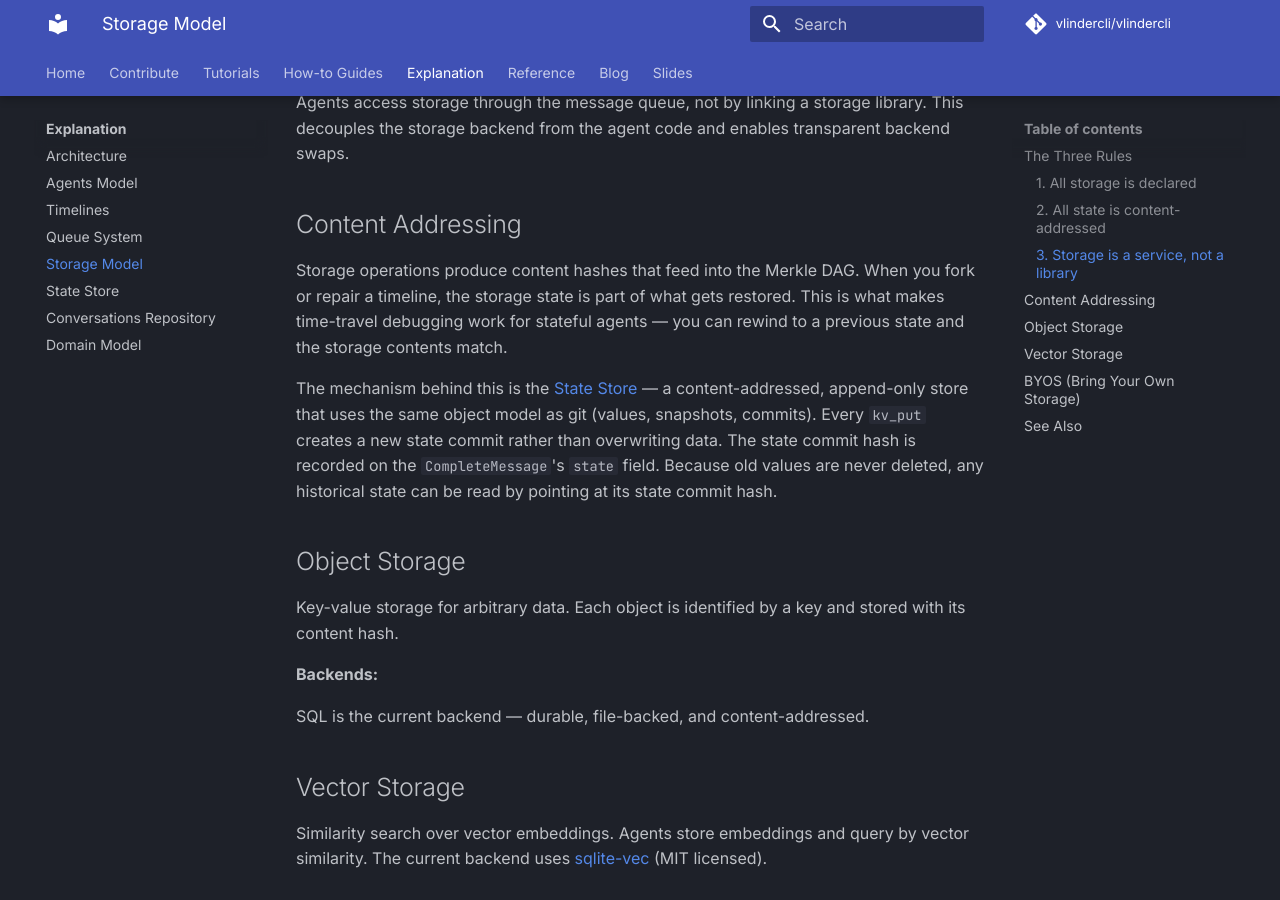
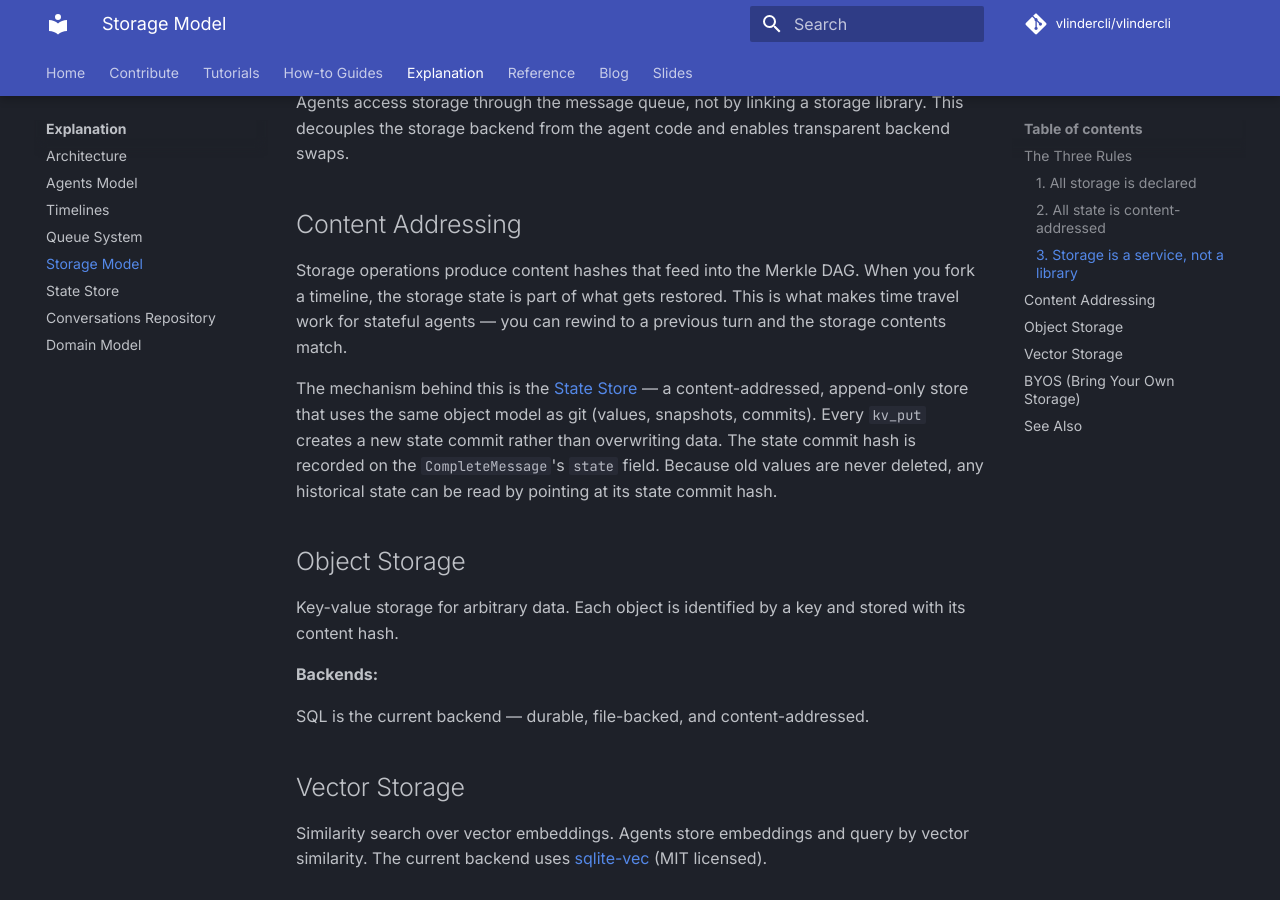
Before and after one commit to vlindercli/public-docs, an MkDocs documentation site: the page built from docs/content/explanation/storage-model.md, in a window 1280 px wide and 900 px high, scrolled down 596 px. Built offline with MkDocs 1.6.1 and Material for MkDocs 9.7.7, drawn with Linux system fonts in a browser that asks for light colours; comment, search, counter and statistics services are not loaded.

Commit message:
Remove repair reference from storage model explanation

```diff
--- a/docs/content/explanation/storage-model.md
+++ b/docs/content/explanation/storage-model.md
@@ -17,7 +17,7 @@ Agents access storage through the message queue, not by linking a storage librar
 
 ## Content Addressing
 
-Storage operations produce content hashes that feed into the Merkle DAG. When you fork or repair a timeline, the storage state is part of what gets restored. This is what makes time-travel debugging work for stateful agents — you can rewind to a previous state and the storage contents match.
+Storage operations produce content hashes that feed into the Merkle DAG. When you fork a timeline, the storage state is part of what gets restored. This is what makes time travel work for stateful agents — you can rewind to a previous turn and the storage contents match.
 
 The mechanism behind this is the [State Store](state-store.md) — a content-addressed, append-only store that uses the same object model as git (values, snapshots, commits). Every `kv_put` creates a new state commit rather than overwriting data. The state commit hash is recorded on the `CompleteMessage`'s `state` field. Because old values are never deleted, any historical state can be read by pointing at its state commit hash.
 
```
